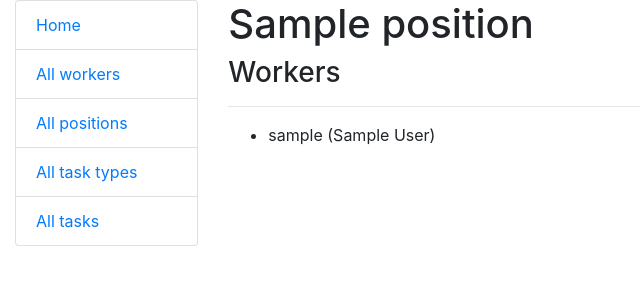
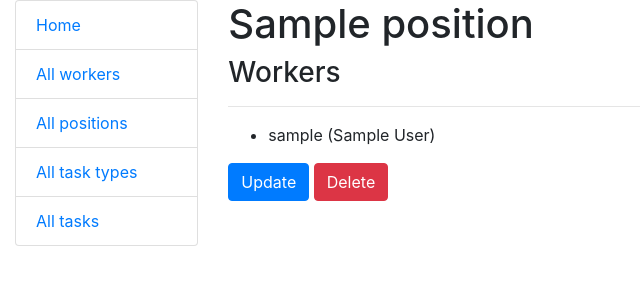
Before and after one commit to Olena-Shulga/it-company-task-manager, a Django app: page /positions/1/ in a window 1280 px wide. Shown: the top 300 px of the page, without its empty margins (0-640 px from the left). Run offline with Django 5.2, Linux system fonts and the light colour scheme; tables that the repository leaves empty hold one stand-in row (values such as "Sample post").

Commit message:
add links to add, to update, to see detail and to delete positions

```diff
--- a/templates/task_manager/position_detail.html
+++ b/templates/task_manager/position_detail.html
@@ -13,4 +13,9 @@
       <li>{{ worker.username }} ({{ worker.first_name }} {{ worker.last_name }})</li>
     {% endfor %}
   </ul>
+
+  <form action="{% url 'task_manager:position-delete' pk=position.id %}">
+    <a class="btn btn-primary" href="{% url 'task_manager:position-update' pk=position.id %}">Update</a>
+    <button type="submit" class="btn btn-danger">Delete</button>
+  </form>
 {% endblock %}
--- a/templates/task_manager/position_list.html
+++ b/templates/task_manager/position_list.html
@@ -2,7 +2,9 @@
 {% load crispy_forms_filters %}
 
 {% block content %}
-  <h1>Position List</h1>
+  <h1>Position List
+  <a style="float: inline-end" href="{% url 'task_manager:position-create' %}">+</a>
+  </h1>
 
   {% if position_list %}
     <table class="table">
@@ -14,7 +16,7 @@
       {% for position in position_list %}
         <tr>
           <td>
-              {{ position.id }}
+            <a href="{% url 'task_manager:position-detail' pk=position.id %}"> {{ position.id }}</a>
           </td>
           <td>
               {{ position.name }}
```
